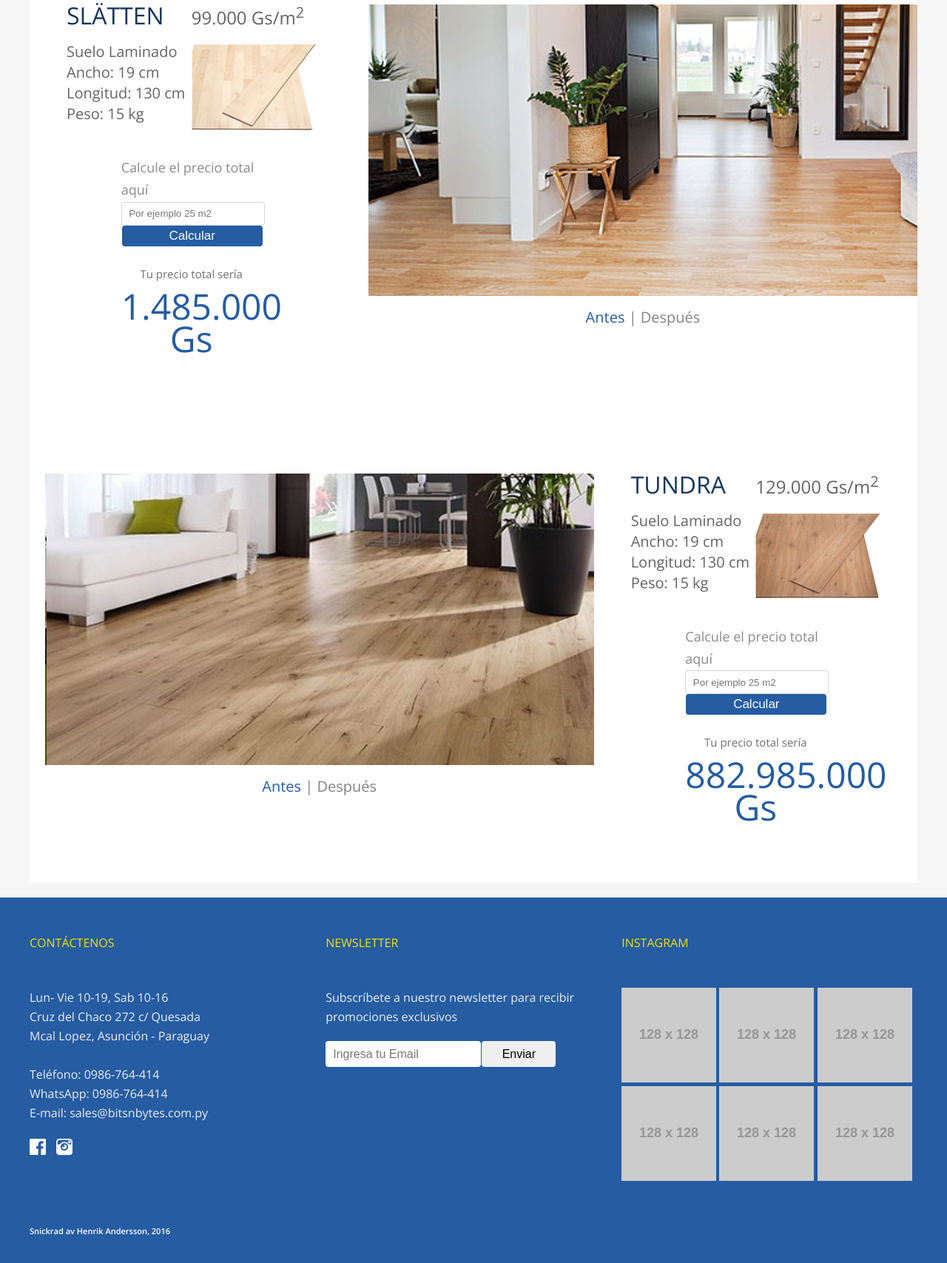
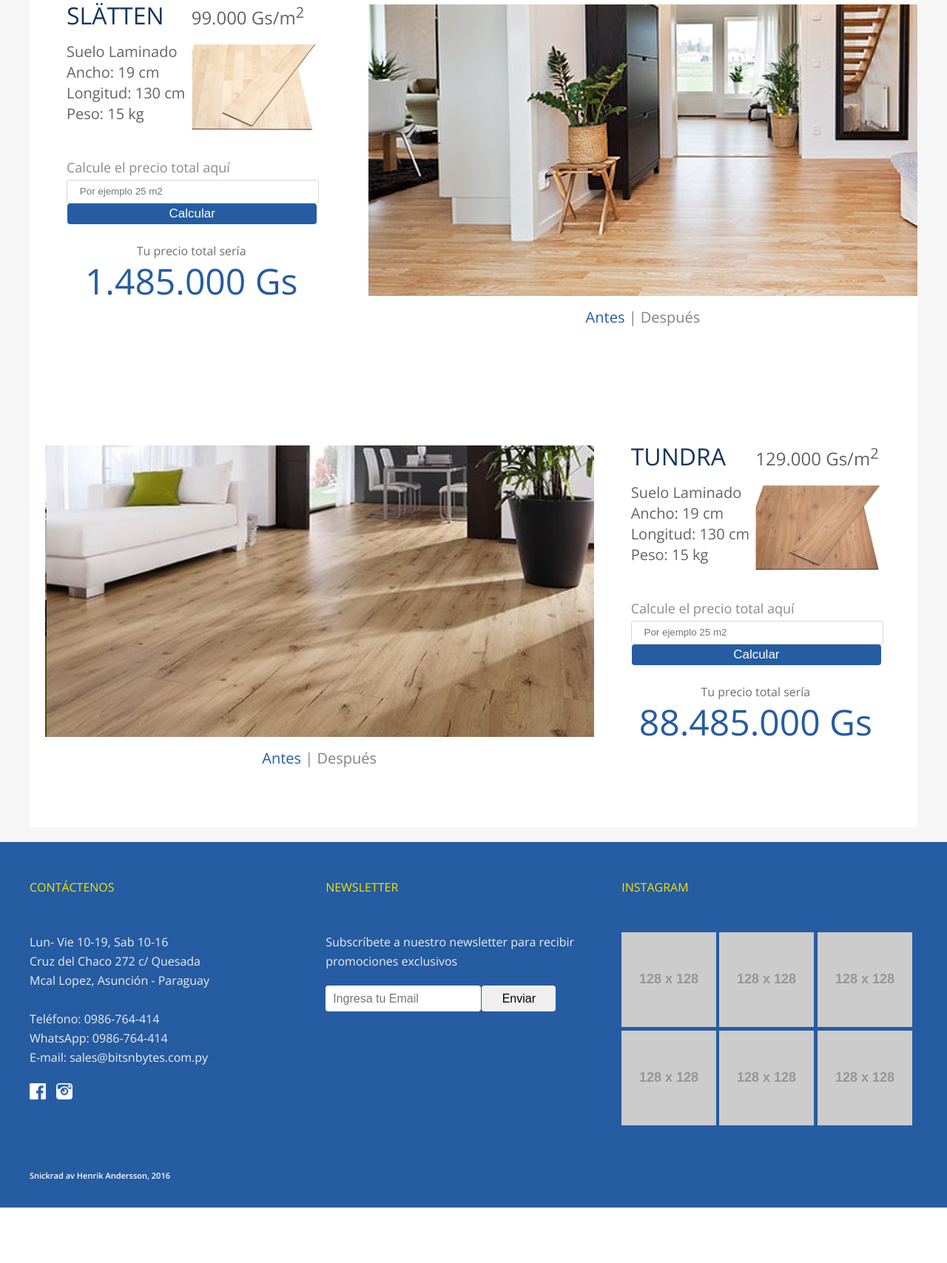
Before and after one commit to henke101/muebleriasueca, a PHP site: page /index.php?page=floors in a window 1280 px wide. Shown: the part 584-2291 px from the top of the page at 74% size. After the commit the page ends 2216 px from the top, so only its background shows below. Run offline with PHP 8.4, Linux system fonts and the light colour scheme; grey boxes labelled with a size stand in for pictures from a placeholder-image service; some libraries are stand-ins or nearby versions.

Commit message:
fix bugs in floor page

```diff
--- a/floors.php
+++ b/floors.php
@@ -25,7 +25,8 @@
 					<input class="floor_input_spinner" type="number" placeholder="Por ejemplo 25 m2"  min="0"><br>
 					<input class="floor_input_submit" type="submit" value="Calcular">
 				</form>
-				<p class="floor_precio_total"> Tu precio total sería <br> 1.485.000 Gs</p>
+				<p class="floors_price_descr"> Tu precio total sería</p>
+				<p class="floors_total_price"> 1.485.000 Gs</p>
 			</div>
 		</div>
 		<div class="project_foto_area">
@@ -61,7 +62,8 @@
 					<input class="floor_input_spinner" type="number" placeholder="Por ejemplo 25 m2"  min="0"><br>
 					<input class="floor_input_submit" type="submit" value="Calcular">
 				</form>
-				<p class="floor_precio_total"> Tu precio total sería <br> 882.985.000 Gs</p>
+				<p class="floors_price_descr"> Tu precio total sería</p>
+				<p class="floors_total_price"> 88.485.000 Gs</p>
 			</div>
 		</div>
 		<div class="project_foto_area">
--- a/style.css
+++ b/style.css
@@ -328,7 +328,7 @@ footer .content .footer_foot {
 	color: #8a8a8a;
 	font-size: 18px;
 	padding-top: 27px;
-	max-width: 190px;
+	/* max-width: 190px; */
 	/* height: 50px; */
 	margin: 0 auto;
 }
@@ -351,17 +351,21 @@ footer .content .footer_foot {
 	font-weight: 300;
 	width: 100%;
 }
-.floor_precio_total {
+.floors_total_price {
 	text-align: center;
 	color: #255ca2;
 	font-size: 48px;
 	font-weight: 400;
 	line-height: 44px;
-	margin-top: 14px;
+	/* margin-top: 14px; */
 }
-.floor_precio_total::first-line {
-	font-size: 15px;
+.floors_price_descr {
+	font-size: 16px;
 	color: #6f6f6f;
+	text-align: center;
+	margin-top: 20px;
+	font-weight: 400;
+	margin-bottom: 4px;
 }
 .before_after_links {
 	text-align: center;
@@ -444,6 +448,7 @@ footer .content .footer_foot {
 .home_floor_calc .floor_text_calc {
 	font-size: 18px;
 	padding-top: 21px;
+	max-width: 196px;
 	/* max-width: 190px; */
 	/* height: 50px; */
 }
@@ -550,7 +555,7 @@ footer .content .footer_foot {
 }
 .prod_display nav {
 	padding: 18px 25px;
-	font-size: 22px;
+	font-size: 16px;
 }
 .prod_display_text h1{
 	font-size: 35px;
```
